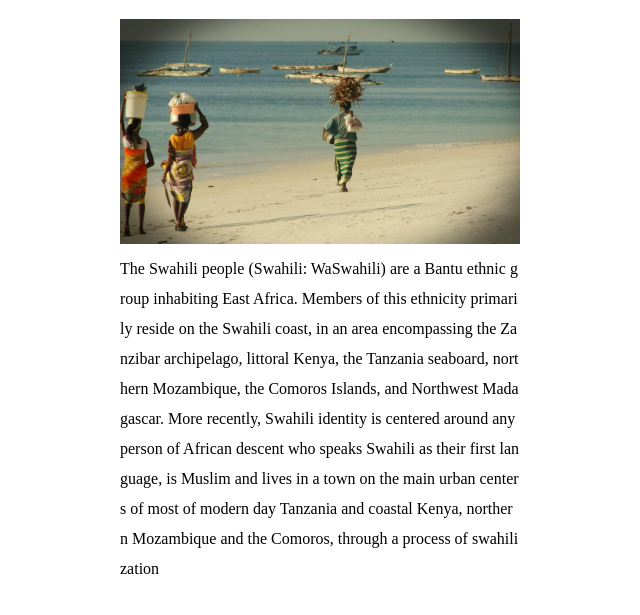
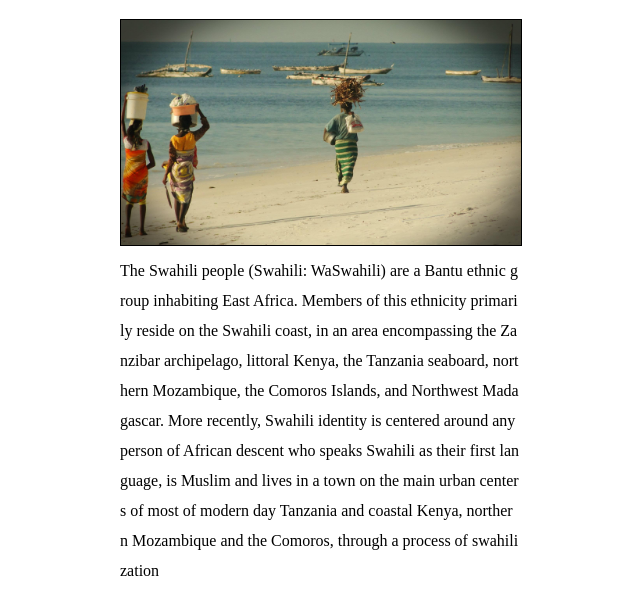
Before and after one commit to simplyeleza/swahilipeople, a plain HTML site: page Index.html in a window 1280 px wide. Shown: the part 61-676 px from the top of the page, without its empty margins (320-960 px from the left). Drawn offline with Linux system fonts and the light colour scheme.

Commit message:
picture style

```diff
--- a/Index.html
+++ b/Index.html
@@ -23,6 +23,7 @@
             }
             img{
                 width:400px;
+                border: 0.5px solid black;
             }
         </style>
     </head>
```
